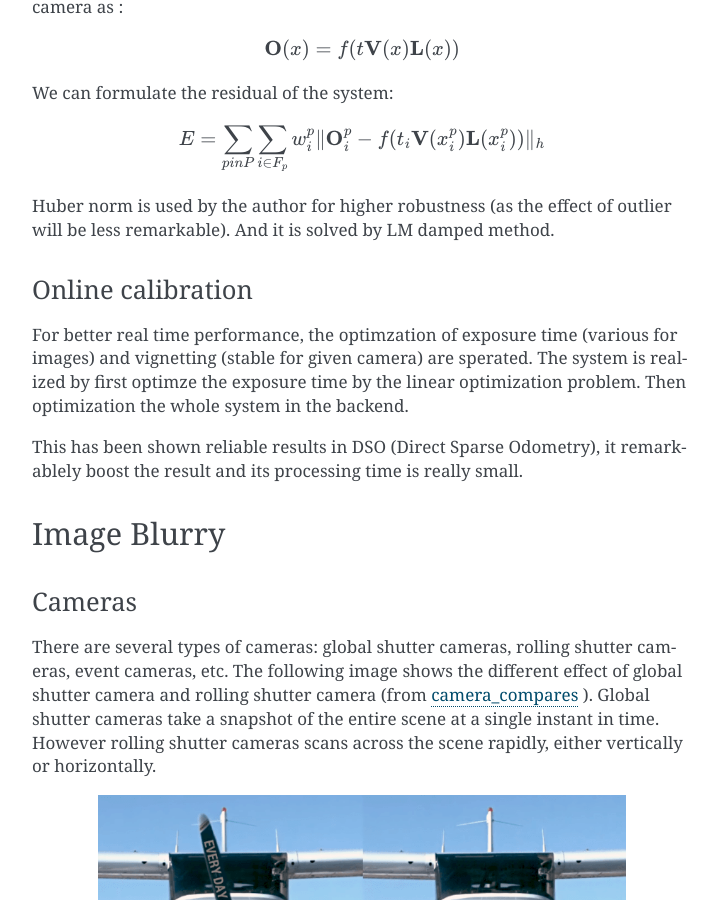
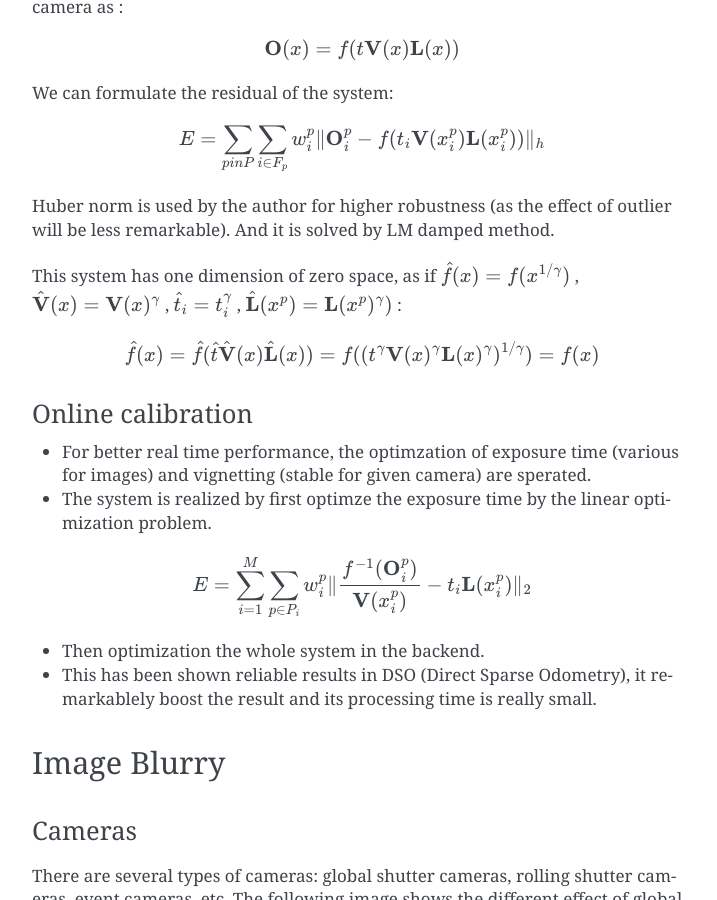
Before and after one commit to gggliuye/VIO, a Sphinx documentation site: the page built from docs/Prepare.rst, in a window 1280 px wide and 900 px high, scrolled down 4813 px. Shown: the whole window, without its empty margins (388-1105 px from the left). Built offline with Sphinx 7.4.7, drawn with Linux system fonts in a browser that asks for light colours.

Commit message:
Update Prepare.rst

```diff
--- a/docs/Prepare.rst
+++ b/docs/Prepare.rst
@@ -201,13 +201,22 @@ We can formulate the residual of the system:
 
 Huber norm is used by the author for higher robustness (as the effect of outlier will be less remarkable). And it is solved by LM damped method.
 
+This system has one dimension of zero space, as if :math:`\hat{f}(x) = f(x^{1/ \gamma})` ,  :math:`\hat{\mathbf{V}}(x) = \mathbf{V}(x)^{\gamma}` , :math:`\hat{t}_{i} = t_{i}^{\gamma}` , :math:`\hat{\mathbf{L}}(x^{p}) = \mathbf{L}(x^{p})^{\gamma})` :
+
+.. math::
+    \hat{f}(x) = \hat{f}(\hat{t} \hat{\mathbf{V}}(x) \hat{\mathbf{L}}(x)) = f ((t^{\gamma} \mathbf{V}(x)^{\gamma} \mathbf{L}(x)^{\gamma} )^{1/ \gamma}) = f(x)
+
 Online calibration
 ~~~~~~~~~~~~~~~~~~~~~
 
-For better real time performance, the optimzation of exposure time (various for images) and vignetting (stable for given camera) are sperated.
-The system is realized by first optimze the exposure time by the linear optimization problem. Then optimization the whole system in the backend.
+* For better real time performance, the optimzation of exposure time (various for images) and vignetting (stable for given camera) are sperated.
+* The system is realized by first optimze the exposure time by the linear optimization problem.
 
-This has been shown reliable results in DSO (Direct Sparse Odometry), it remarkablely boost the result and its processing time is really small.
+.. math::
+    E = \sum_{i = 1}^{M} \sum_{p \in P_{i}} w_{i}^{p} \|  \frac{ f^{-1} (\mathbf{O}_{i}^{p})} {\mathbf{V}(x_{i}^{p})} -  t_{i}  \mathbf{L}(x_{i}^{p})  \|_{2}
+
+* Then optimization the whole system in the backend.
+* This has been shown reliable results in DSO (Direct Sparse Odometry), it remarkablely boost the result and its processing time is really small.
 
 Image Blurry
 ------------------
```
